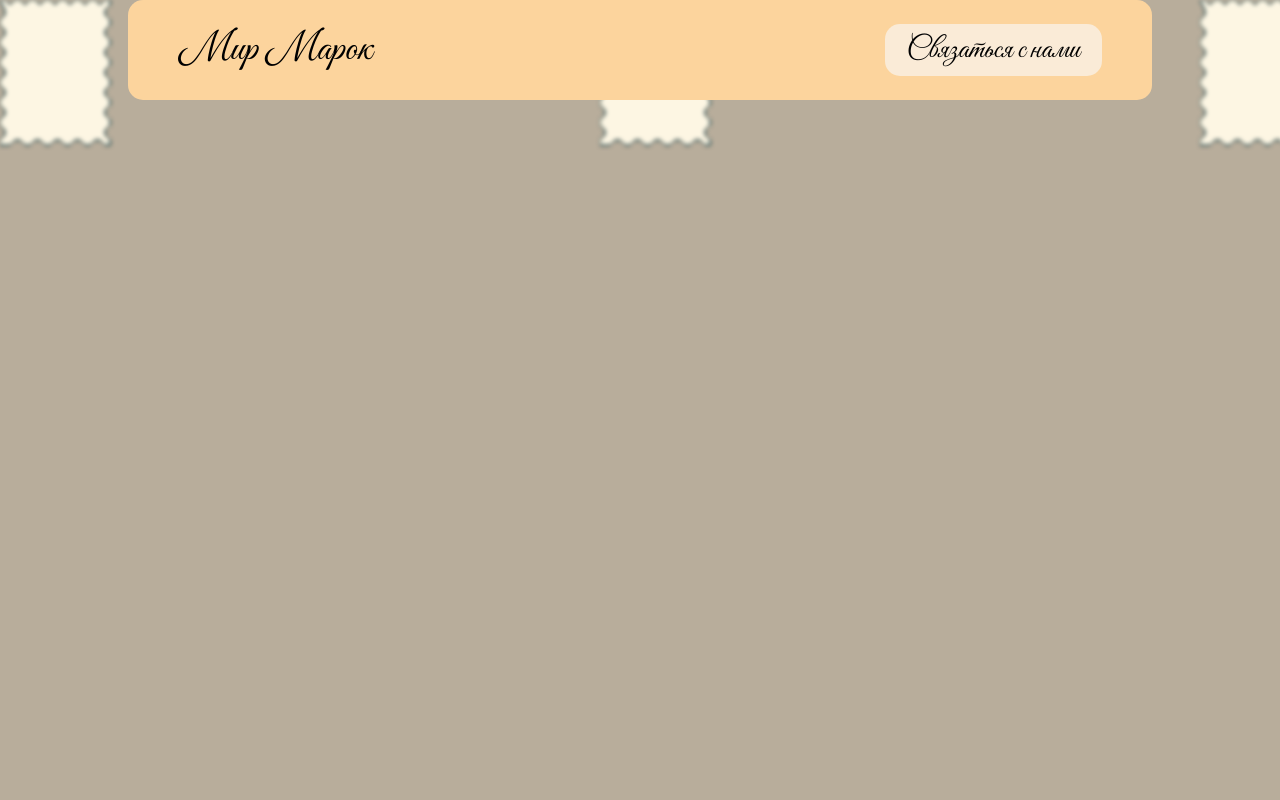
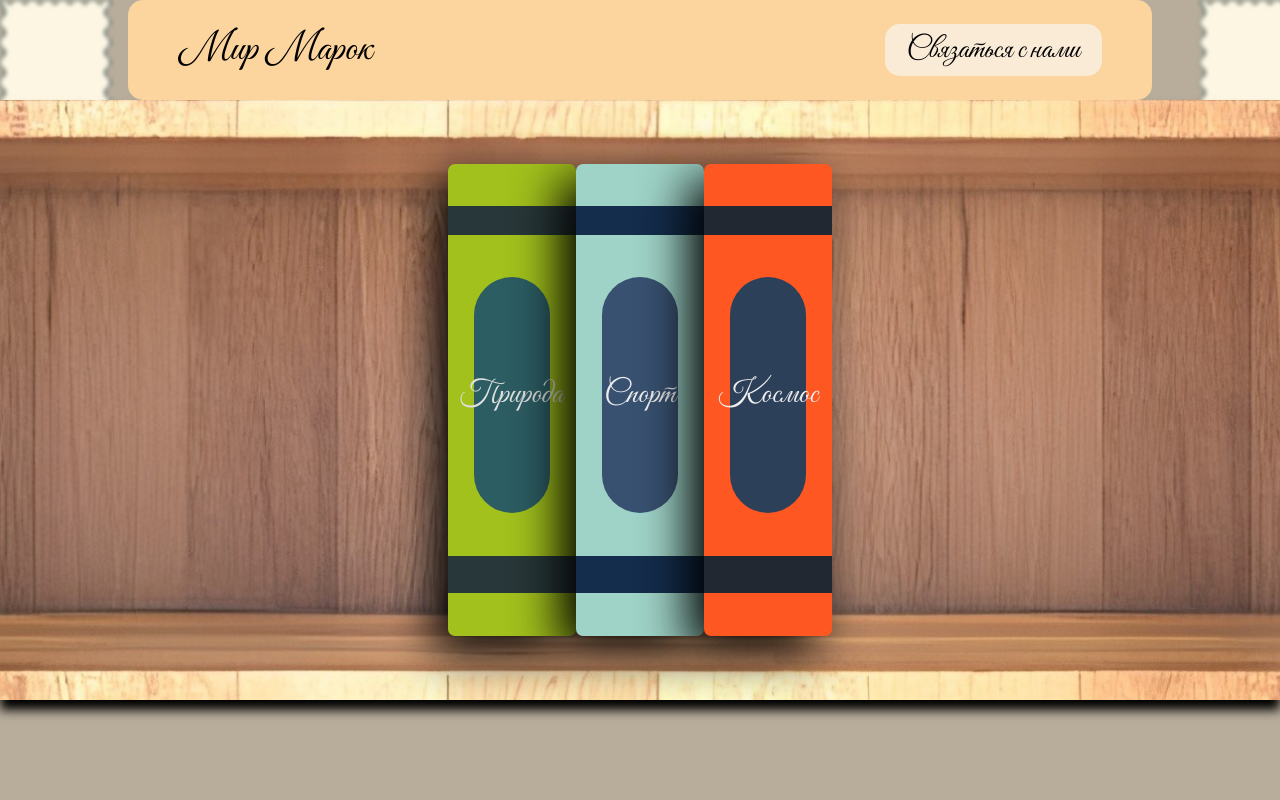
Before and after one commit to Samyrai47/postage-stamp-shop, a website: page index.html in a window 1280 px wide. Shown: the top 800 px of the page. Drawn offline with Linux system fonts and the light colour scheme; files whose address does not match are found by name; a web font is replaced by a local one.

Commit message:
Update index.css

```diff
--- a/pages/index.css
+++ b/pages/index.css
@@ -1,7 +1,7 @@
 @import url("/postage-stamp-shop/blocks/main/main.css");
 @import url("/postage-stamp-shop/blocks/bookshelf/bookshelf.css");
 @import url("/postage-stamp-shop/blocks/book-rack/book-rack.css");
-@import url("/postage-stamp-shop/blocks/book-rack/_absolute-position/book-rack_absolute-position.css");
+@import url("./blocks/book-rack/_absolute-position/book-rack_absolute-position.css");
 @import url("/postage-stamp-shop/blocks/header/header.css");
 @import url("/postage-stamp-shop/blocks/header/_sticky/header_sticky.css");
 @import url("/postage-stamp-shop/blocks/header/_absolute-position/header_absolute-position.css");
```
